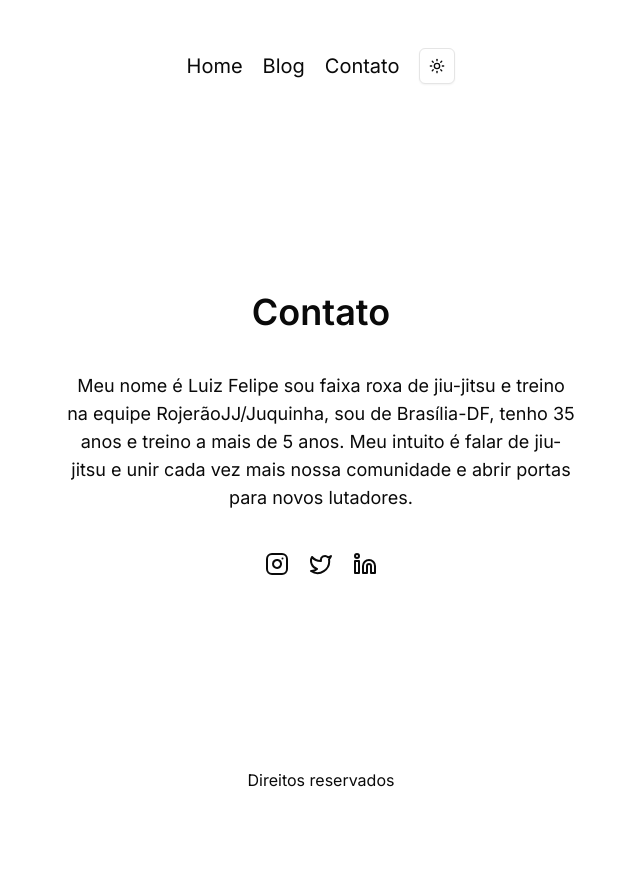
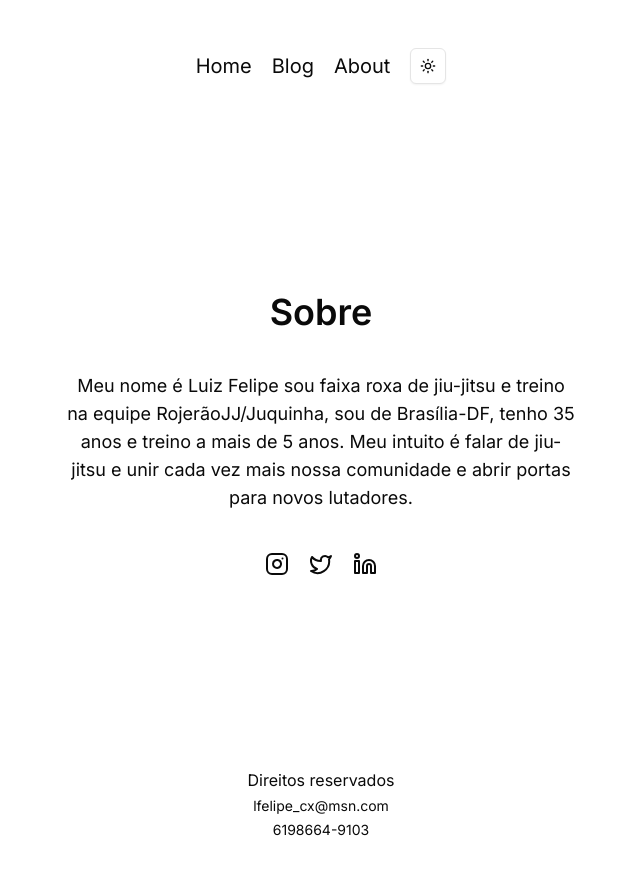
Before and after one commit to lfelipecx/JiuJitsuBlog, a Next.js app: page /about in a window 1280 px wide. Shown: the whole page, without its empty margins (319-959 px from the left). Before the commit the page ends 824 px from the top, so only its background shows below. Built offline with nearby package versions, Linux system fonts and the light colour scheme.

Commit message:
feat: add new option leia mais in home page blog

```diff
--- a/app/_components/footer.tsx
+++ b/app/_components/footer.tsx
@@ -1,7 +1,9 @@
 const Footer = () => {
     return (
-        <div className="flex justify-center items-center py-8">
+        <div className="flex flex-col gap-1 justify-center items-center py-8">
             <p>Direitos reservados</p>
+            <p className="text-sm">lfelipe_cx@msn.com</p>
+            <p className="text-sm">6198664-9103</p>
         </div>
      );
 }
--- a/app/_components/header.tsx
+++ b/app/_components/header.tsx
@@ -14,7 +14,7 @@ const Header = () => {
             <Link href="/blog">Blog</Link>
           </li>
           <li>
-            <Link href="/about">Contato</Link>
+            <Link href="/about">About</Link>
           </li>
         </ul>
 
--- a/app/about/page.tsx
+++ b/app/about/page.tsx
@@ -4,7 +4,7 @@ import Link from "next/link";
 const About = () => {
   return (
     <div className="px-4 py-5 sm:px-96 sm:py-40 flex flex-col justify-center items-center gap-10">
-      <h1 className="text-4xl font-semibold">Contato</h1>
+      <h1 className="text-4xl font-semibold">Sobre</h1>
       <p className="text-center text-lg">
         Meu nome é Luiz Felipe sou faixa roxa de jiu-jitsu e treino na equipe
         RojerãoJJ/Juquinha, sou de Brasília-DF, tenho 35 anos e treino a mais de 5 anos. Meu intuito é falar de jiu-jitsu e unir cada vez mais nossa comunidade e abrir portas para novos lutadores.
--- a/app/blog/page.tsx
+++ b/app/blog/page.tsx
@@ -20,7 +20,13 @@ const BlogHome = async () => {
               >
                 {post.title}
               </Link>
-              <p className="text-sm">{post.description}</p>
+              <p className="text-base">{post.description}</p>
+              <Link
+                href={`/blog/${post.slug}`}
+                className="text-sm font-semibold"
+              >
+                Leia mais »
+              </Link>
               <div className="space-x-2">
                 {post.tags.map((tag) => (
                   <span key={tag} className="text-sm text-slate-400">
```
